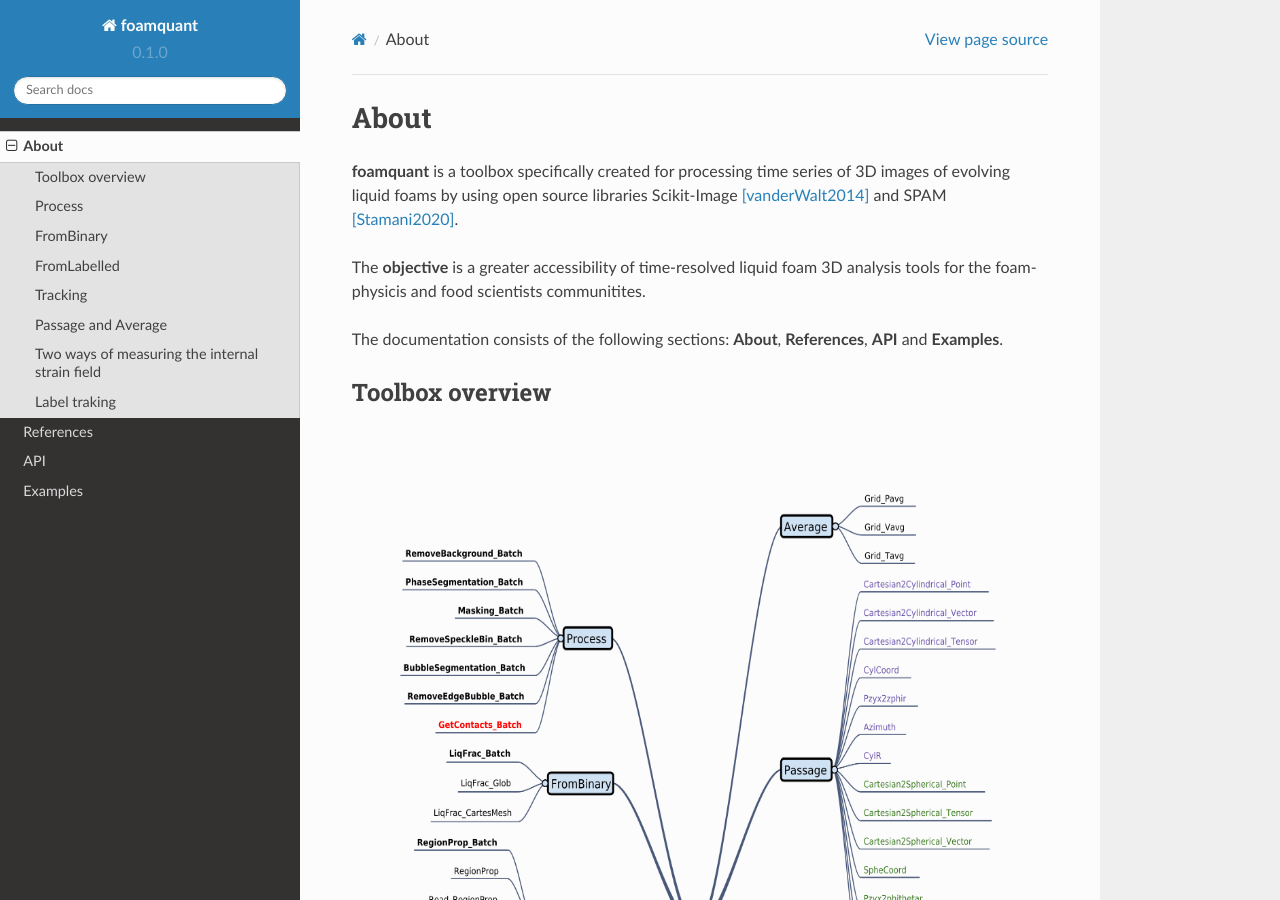
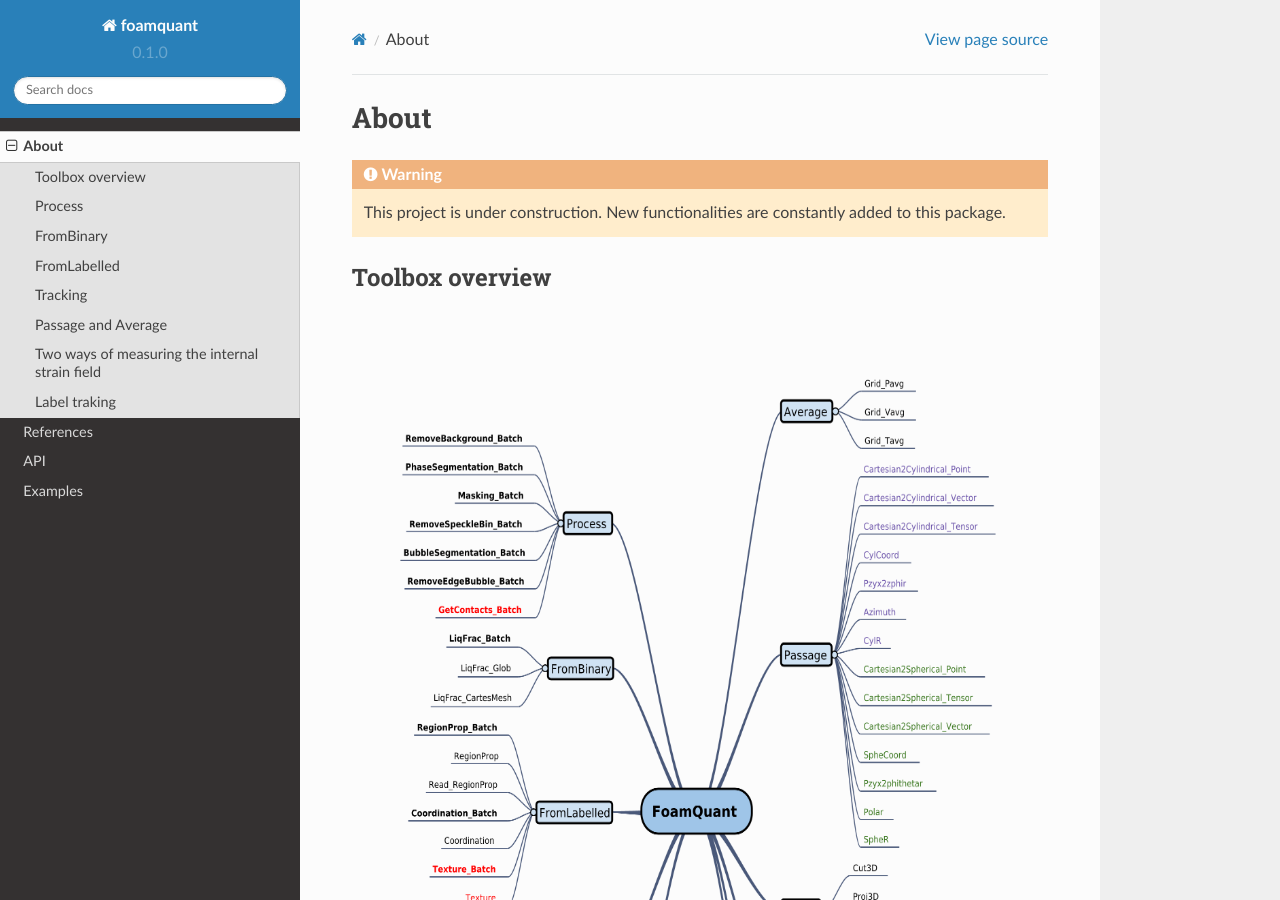
Before and after one commit to floschott/foamquant, a Sphinx documentation site: the page built from docs/source/about.rst, in a window 1280 px wide and 900 px high. Built offline with Sphinx 7.4.7 and the Read the Docs theme 2.0.0, drawn with Linux system fonts in a browser that asks for light colours; some of the changed text lies outside the part shown.

Commit message:
Update about.rst

```diff
--- a/docs/source/about.rst
+++ b/docs/source/about.rst
@@ -1,13 +1,9 @@
 About
 =======
 
-**foamquant** is a toolbox specifically created for processing time series of 3D images of evolving liquid foams by using open source libraries Scikit-Image [vanderWalt2014]_ and SPAM [Stamani2020]_.
+.. warning::
 
-The **objective** is a greater accessibility of time-resolved liquid foam 3D analysis tools for the foam-physicis and food scientists communitites.
-
-The documentation consists of the following sections: **About**, **References**, **API** and **Examples**.
-
-
+   This project is under construction. New functionalities are constantly added to this package.
 
 Toolbox overview
 -----------------
@@ -112,16 +108,3 @@
 .. [Graner2008] F. Graner et al., Discrete rearranging disordered patterns, part I: Robust statistical tools in two or three dimensions, Eur. Phys. J. E 25, 349–369 (2008) https://doi.org/10.1140/epje/i2007-10298-8
 
 .. [Raufaste2015] Raufaste, C. et al., Three-dimensional foam flow resolved by fast X-ray tomographic microscopy, EPL, 111, 38004, (2015) https://doi.org/10.1209/0295-5075/111/38004
-
-
-
-
-.. note::
-
-   This documentation is under development:
-
-   * Only one jupyter notebook was uploaded.
-
-   * Only part of the tools are currently available.
-
-   * pip and conda installation are not yet available.
```
